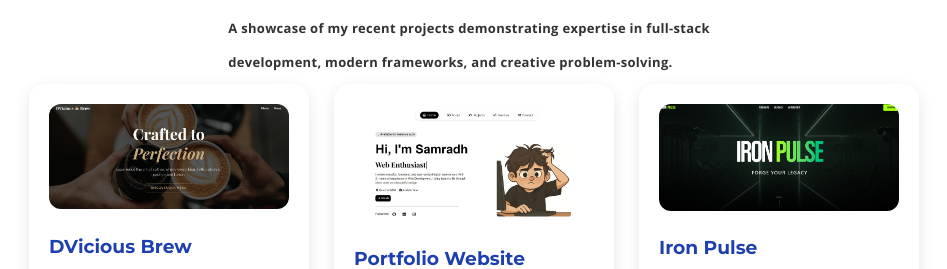
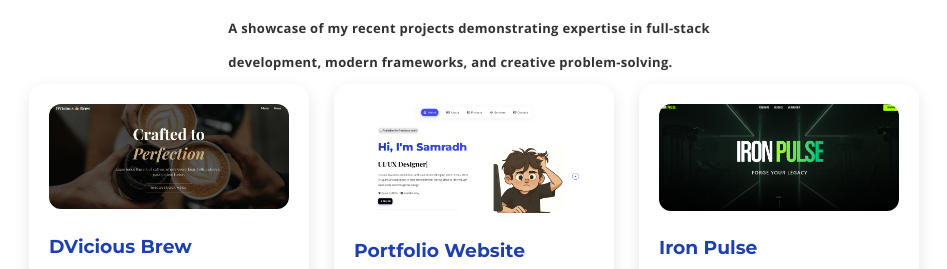
Before and after one commit to vs-sam007/Portfolio-1, a plain HTML site: page index.html in a window 1280 px wide. Shown: the part 2663-2932 px from the top of the page, without its empty margins (171-1118 px from the left). Drawn offline with nearby package versions, Linux system fonts and the light colour scheme; a web font is replaced by a local one.

Commit message:
Add portfolio preview image and update README
Expanded README with a detailed project overview, features, tech stack, installation steps, preview and contact info. Added images/portfolio.png and updated index.html to reference the new PNG preview (replacing the previous .jpg path) so the portfolio preview displays correctly.

```diff
--- a/index.html
+++ b/index.html
@@ -182,7 +182,7 @@
       </div>
 
       <div class="project-card">
-        <img src="images/portfolio.jpg" alt="Portfolio Website">
+        <img src="images/portfolio.png" alt="Portfolio Website">
         <h3>Portfolio Website</h3>
         <p>Personal portfolio to showcase my design and coding projects.</p>
         <div class="skills">
```
Also changed, not shown: README.md, images/portfolio.png (added).
